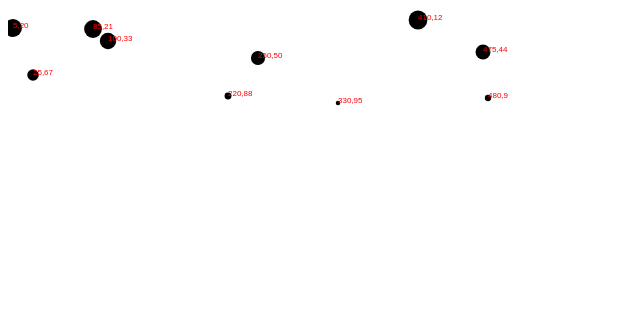
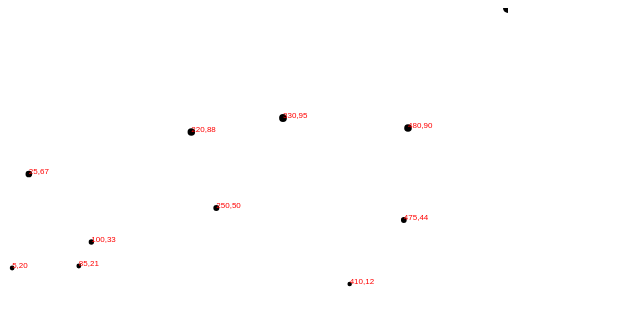
Before and after one commit to andrewrothstein/d3-fiddle, a plain HTML site: page scatter.html in a window 1280 px wide. Shown: the whole page, without its empty margins (0-640 px from the left). Drawn offline with Linux system fonts and the light colour scheme.

Commit message:
fiddling with scales

```diff
--- a/scatter.html
+++ b/scatter.html
@@ -7,7 +7,7 @@
   <body>
     <script type="text/javascript">
       var w = 500;
-      var h = 100;
+      var h = 300;
       var padding = 1;
 
       var svg = d3.select("body")
@@ -25,17 +25,39 @@
       [475, 44],
       [25 , 67],
       [85 , 21],
-      [220, 88]
+      [220, 88],
+      [600, 150]
       ];
+
+      var xmax = d3.max(dataset, function(d) { return d[0]; });
+
+      var xscale = d3.scale
+      .linear()
+      .domain([0, xmax])
+      .range([0, w])
+      ;
+
+      var ymax = d3.max(dataset, function(d) { return d[1]; });
+      var yscale = d3.scale
+      .linear()
+      .domain([0, ymax])
+      .range([h, 0])
+      ;
+
+      var rscale = d3.scale
+      .linear()
+      .domain([0, ymax])
+      .range([2, 5])
+      ;
 
       svg.selectAll("circle")
       .data(dataset)
       .enter()
       .append("circle")
       .attr({
-        cx : function(d) { return d[0]; },
-        cy : function(d) { return d[1]; },
-        r : function(d) { return Math.sqrt(h - d[1]); },
+        cx : function(d) { return xscale(d[0]); },
+        cy : function(d) { return yscale(d[1]); },
+        r : function(d) { return rscale(d[1]); },
       });
 
       svg.selectAll("text")
@@ -46,8 +68,8 @@
         return d[0] + "," + d[1];
       })
       .attr({
-        x : function(d) { return d[0]; },
-        y : function(d) { return d[1]; },
+        x : function(d) { return xscale(d[0]); },
+        y : function(d) { return yscale(d[1]); },
         "font-family" : "sans-serif",
         "font-size" : "8px",
         fill : "red",
```
